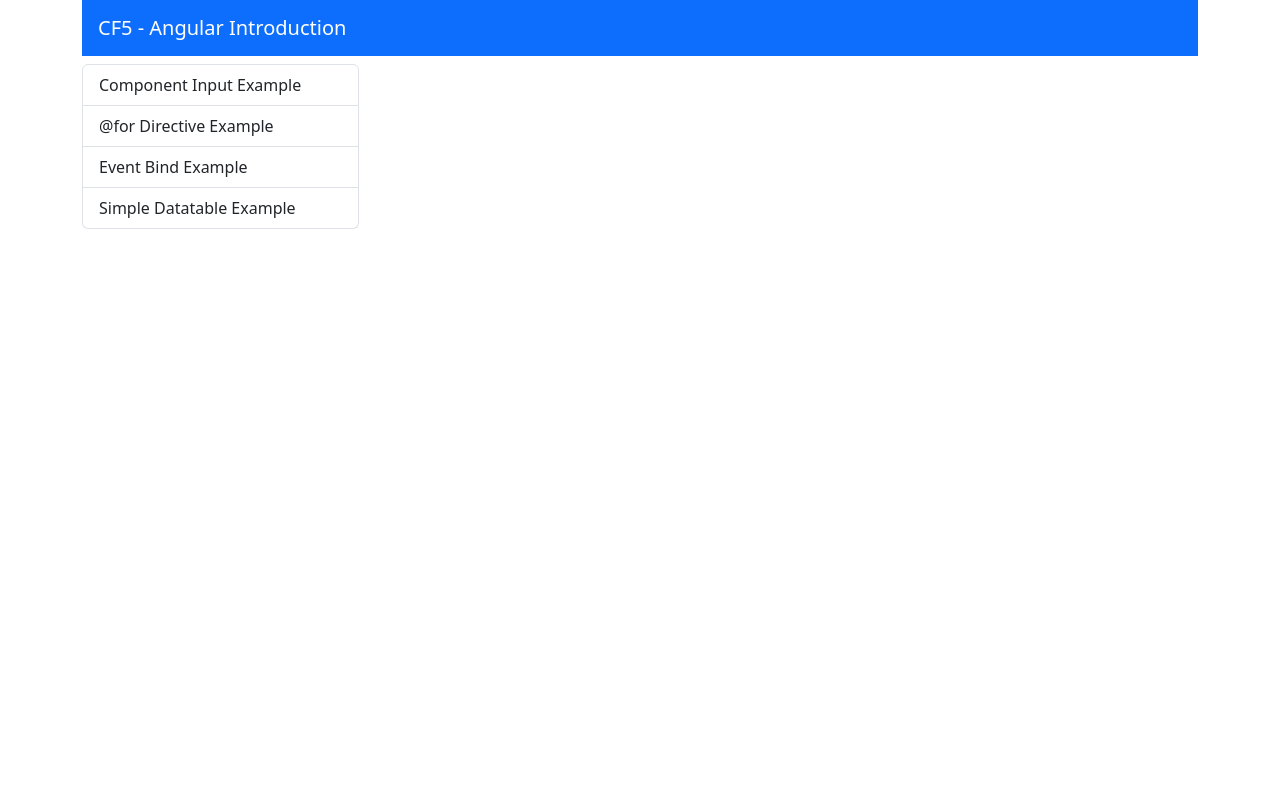
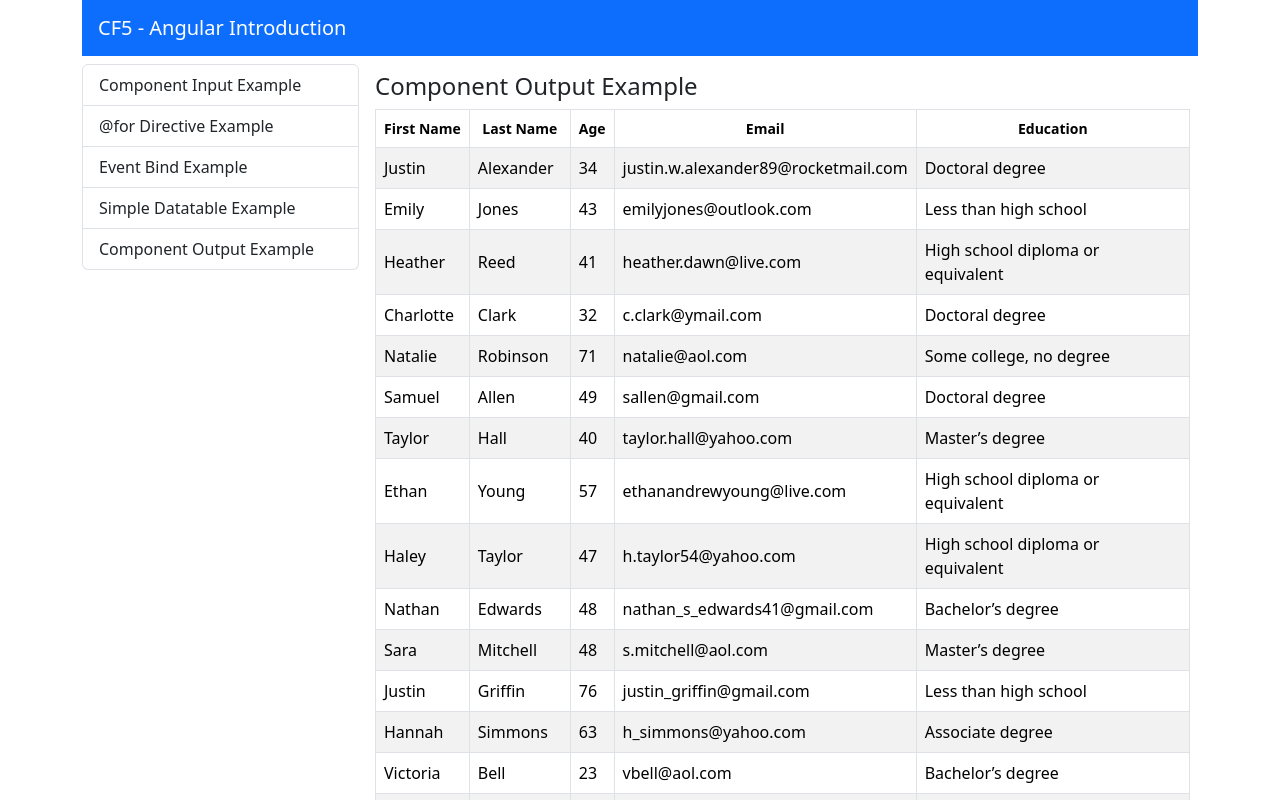
Before and after one commit to KonstantinosLougiakis/angular-introduction, an Angular app: page /component-output-example in a window 1280 px wide. Before the commit this address led to /. Shown: the top 800 px of the page. Built offline with nearby package versions, Linux system fonts and the light colour scheme.

Commit message:
component output

```diff
--- a/src/app/app.routes.ts
+++ b/src/app/app.routes.ts
@@ -4,11 +4,13 @@ import { WelcomeComponent } from './components/welcome/welcome.component';
 import { ComponentInputExampleComponent } from './components/component-input-example/component-input-example.component';
 import { ForDirectiveExampleComponent } from './components/for-directive-example/for-directive-example.component';
 import { SimpleDatatableComponent } from './components/simple-datatable/simple-datatable.component';
+import { ComponentOutputExampleComponent } from './components/component-output-example/component-output-example.component';
 
 export const routes: Routes = [
     { path: 'component-input-example', component: ComponentInputExampleComponent},
     { path: 'for-directive-example', component: ForDirectiveExampleComponent},
     { path: 'event-bind-example', component: EventBindExampleComponent },
     { path: 'simple-datatable-example', component: SimpleDatatableComponent },
+    { path: 'component-output-example', component: ComponentOutputExampleComponent},
     { path: '', component: WelcomeComponent },
 ];
--- /dev/null
+++ b/src/app/components/component-output-example/component-output-example.component.html
@@ -0,0 +1,3 @@
+<h4>Component Output Example</h4>
+
+<app-simple-datatable [data]="manyPerson" (personClicked)="onPersonClicked($event)"></app-simple-datatable>
--- /dev/null
+++ b/src/app/components/component-output-example/component-output-example.component.ts
@@ -0,0 +1,30 @@
+import { Component } from '@angular/core';
+import { EPerson, ManyPerson } from 'src/app/shared/interfaces/person';
+import { SimpleDatatableComponent } from '../simple-datatable/simple-datatable.component';
+
+@Component({
+  selector: 'app-component-output-example',
+  standalone: true,
+  imports: [SimpleDatatableComponent],
+  templateUrl: './component-output-example.component.html',
+  styleUrl: './component-output-example.component.css'
+})
+export class ComponentOutputExampleComponent {
+  manyPerson = ManyPerson;
+
+  onPersonClicked(person: EPerson) {
+    alert(this.personTemplate(person));
+  }
+
+  personTemplate(person: EPerson) {
+    return `
+    Person Details:
+
+    First Name: ${person.givenName}
+    Last Name: ${person.surName}
+    Age: ${person.age}
+    Email: ${person.email}
+    Education: ${person.education}
+    `;
+  }
+}
--- a/src/app/components/list-group-menu/list-group-menu.component.ts
+++ b/src/app/components/list-group-menu/list-group-menu.component.ts
@@ -15,5 +15,6 @@ export class ListGroupMenuComponent {
     { text: '@for Directive Example', routerLink: 'for-directive-example' },
     { text: 'Event Bind Example', routerLink: 'event-bind-example' },
     { text: 'Simple Datatable Example', routerLink: 'simple-datatable-example'},
+    { text: 'Component Output Example', routerLink: 'component-output-example'},
   ];
 }
--- a/src/app/components/simple-datatable/simple-datatable.component.html
+++ b/src/app/components/simple-datatable/simple-datatable.component.html
@@ -20,7 +20,7 @@
     </thead>
     <tbody>
         @for(row of data; track row) {
-            <tr class="align-middle">
+            <tr class="align-middle" (dblclick)="onPersonClicked(row)">
                 <td>{{ row.givenName }}</td>
                 <td>{{ row.surName }}</td>
                 <td>{{ row.age }}</td>
--- a/src/app/components/simple-datatable/simple-datatable.component.ts
+++ b/src/app/components/simple-datatable/simple-datatable.component.ts
@@ -1,4 +1,4 @@
-import { Component, Input } from '@angular/core';
+import { Component, EventEmitter, Input, Output } from '@angular/core';
 import { EPerson } from 'src/app/shared/interfaces/person';
 import { sortBy } from 'lodash-es';
 
@@ -11,6 +11,7 @@ import { sortBy } from 'lodash-es';
 })
 export class SimpleDatatableComponent {
   @Input() data: EPerson[];
+  @Output() personClicked = new EventEmitter<EPerson>();
 
   sortOrder = {
     givenName: 'none',
@@ -45,4 +46,8 @@ export class SimpleDatatableComponent {
       return '';
     }
   }
+
+  onPersonClicked(person: EPerson) {
+    this.personClicked.emit(person);
+  }
 }
```
Also changed, not shown: src/app/components/component-output-example/component-output-example.component.css (added), 1 other file (tests, documents, lock files or other folders).
